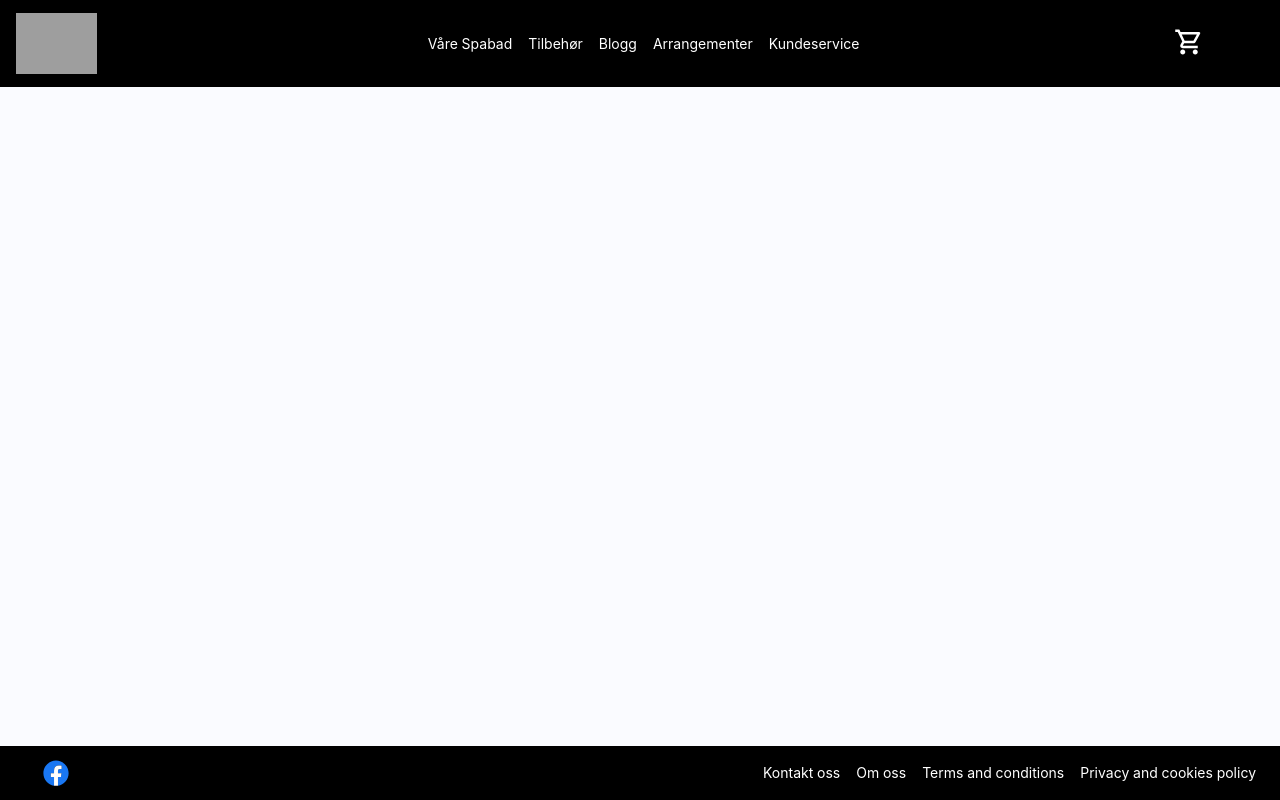
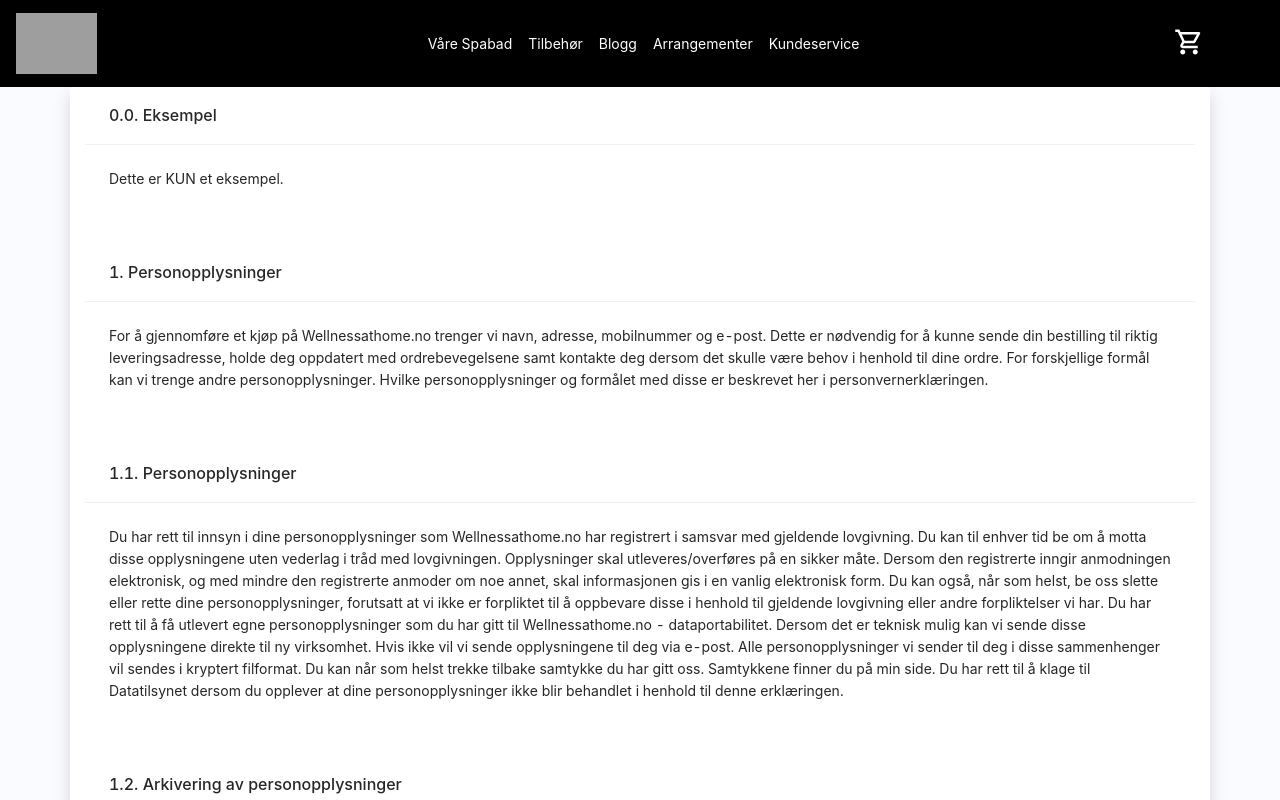
Before and after one commit to frikoPro/wellness-at-home, a React (Create React App) app in the folder client/: page /personvern in a window 1280 px wide. Shown: the top 800 px of the page. Built offline with nearby package versions, Linux system fonts and the light colour scheme; no server answers; grey boxes are pictures that could not be loaded.

Commit message:
Privacy page added to routes

```diff
--- a/client/src/components/Footer.js
+++ b/client/src/components/Footer.js
@@ -42,8 +42,8 @@ const Footer = () => {
 				<Nav.Link as={Link} className="nav-text-color hover-gold">
 					Terms and conditions
 				</Nav.Link>
-				<Nav.Link as={Link} className="nav-text-color hover-gold">
-					Privacy and cookies policy
+				<Nav.Link as={Link} className="nav-text-color hover-gold" to='/personvern'>
+					Personvern
 				</Nav.Link>
 			</Nav>
 		</Navbar>
--- a/client/src/components/webpanel/events/EventsPanelWeekday.js
+++ b/client/src/components/webpanel/events/EventsPanelWeekday.js
@@ -1,11 +1,14 @@
 import React, {useState} from 'react';
 import {Button, Input} from 'antd';
+
 
 const EventsPanelWeekday = () => {
     const [events, setEvents] = useState([]);
 
     return (
         <>
+            {/*<PickerWithType type={time} onChange={value => console.log(value)} />*/}
+
             <Button onClick={() => setEvents(
                 [...events, {"first_name": 'Ari'}]
             )}>Add</Button>
--- a/client/src/routes/Routes.js
+++ b/client/src/routes/Routes.js
@@ -26,6 +26,7 @@ import AboutUsPage from '../views/AboutUsPage/AboutUsPage';
 import { OrderProvider } from '../contexts/OrderContext';
 import { CartProvider } from '../contexts/CartContext';
 import { EventProvider } from '../contexts/EventContext';
+import PrivacyPage from '../views/privacyPage/PrivacyPage'
 
 const Routes = () => {
 	const loggedIn = useContext(LoggedInContext);
@@ -48,6 +49,9 @@ const Routes = () => {
 													<Switch>
 														<Route exact path="/">
 															<HomePage />
+														</Route>
+														<Route path="/personvern">
+															<PrivacyPage />
 														</Route>
 														<Route path="/blogg">
 															<Blogg />
--- /dev/null
+++ b/client/src/views/privacyPage/PrivacyPage.js
@@ -0,0 +1,68 @@
+import React, {useContext} from 'react';
+import {Container } from "react-bootstrap";
+import {Helmet} from "react-helmet";
+import {Button, Card} from "antd";
+import {LoggedInContext} from "../../contexts/LoggedInContext";
+
+const PrivacyPage = () => {
+    const loggedIn = useContext(LoggedInContext);
+    const mockdata = [
+        {
+            articleNumber: '0.0',
+            articleTitle: 'Eksempel',
+            articleText: 'Dette er KUN et eksempel.'
+        },
+        {
+            articleNumber: '1',
+            articleTitle: 'Personopplysninger',
+            articleText: 'For å gjennomføre et kjøp på Wellnessathome.no trenger vi navn, adresse, mobilnummer og e-post. Dette er nødvendig for å kunne sende din bestilling til riktig leveringsadresse, holde deg oppdatert med ordrebevegelsene samt kontakte deg dersom det skulle være behov i henhold til dine ordre. For forskjellige formål kan vi trenge andre personopplysninger. Hvilke personopplysninger og formålet med disse er beskrevet her i personvernerklæringen.'
+        },
+        {
+            articleNumber: '1.1',
+            articleTitle: 'Personopplysninger',
+            articleText: 'Du har rett til innsyn i dine personopplysninger som Wellnessathome.no har registrert i samsvar med gjeldende lovgivning. Du kan til enhver tid be om å motta disse opplysningene uten vederlag i tråd med lovgivningen. Opplysninger skal utleveres/overføres på en sikker måte. Dersom den registrerte inngir anmodningen elektronisk, og med mindre den registrerte anmoder om noe annet, skal informasjonen gis i en vanlig elektronisk form. Du kan også, når som helst, be oss slette eller rette dine personopplysninger, forutsatt at vi ikke er forpliktet til å oppbevare disse i henhold til gjeldende lovgivning eller andre forpliktelser vi har. Du har rett til å få utlevert egne personopplysninger som du har gitt til Wellnessathome.no -  dataportabilitet. Dersom det er teknisk mulig kan vi sende disse opplysningene direkte til ny virksomhet. Hvis ikke vil vi sende opplysningene til deg via e-post. Alle personopplysninger vi sender til deg i disse sammenhenger vil sendes i kryptert filformat. Du kan når som helst trekke tilbake samtykke du har gitt oss. Samtykkene finner du på min side. Du har rett til å klage til Datatilsynet dersom du opplever at dine personopplysninger ikke blir behandlet i henhold til denne erklæringen.'
+        },
+        {
+            articleNumber: '1.2',
+            articleTitle: 'Arkivering av personopplysninger',
+            articleText: 'Regnskapsloven pålegger oss å lagre transaksjonsdata i 5 år. For å kunne ivareta kunders rettigheter i forbindelse med garanti og reklamasjon i henhold til forbrukerkjøpsloven, kjøpsloven og Wellnessathome.no sine salgsbetingelser, lagrer vi kjøpshistorikk i 10 år.'
+        },
+        {
+            articleNumber: '1.3',
+            articleTitle: 'Personopplysninger',
+            articleText: 'For å gjennomføre et kjøp på Wellnessathome.no trenger vi navn, adresse, mobilnummer og e-post. Dette er nødvendig for å kunne sende din bestilling til riktig leveringsadresse, holde deg oppdatert med ordrebevegelsene samt kontakte deg dersom det skulle være behov i henhold til dine ordre. For forskjellige formål kan vi trenge andre personopplysninger. Hvilke personopplysninger og formålet med disse er beskrevet her i personvernerklæringen.'
+        },
+        {
+            articleNumber: '1.4',
+            articleTitle: 'Personopplysninger',
+            articleText: 'Du har rett til innsyn i dine personopplysninger som Wellnessathome.no har registrert i samsvar med gjeldende lovgivning. Du kan til enhver tid be om å motta disse opplysningene uten vederlag i tråd med lovgivningen. Opplysninger skal utleveres/overføres på en sikker måte. Dersom den registrerte inngir anmodningen elektronisk, og med mindre den registrerte anmoder om noe annet, skal informasjonen gis i en vanlig elektronisk form. Du kan også, når som helst, be oss slette eller rette dine personopplysninger, forutsatt at vi ikke er forpliktet til å oppbevare disse i henhold til gjeldende lovgivning eller andre forpliktelser vi har. Du har rett til å få utlevert egne personopplysninger som du har gitt til Wellnessathome.no -  dataportabilitet. Dersom det er teknisk mulig kan vi sende disse opplysningene direkte til ny virksomhet. Hvis ikke vil vi sende opplysningene til deg via e-post. Alle personopplysninger vi sender til deg i disse sammenhenger vil sendes i kryptert filformat. Du kan når som helst trekke tilbake samtykke du har gitt oss. Samtykkene finner du på min side. Du har rett til å klage til Datatilsynet dersom du opplever at dine personopplysninger ikke blir behandlet i henhold til denne erklæringen.'
+        },
+        {
+            articleNumber: '1.5',
+            articleTitle: 'Arkivering av personopplysninger',
+            articleText: 'Regnskapsloven pålegger oss å lagre transaksjonsdata i 5 år. For å kunne ivareta kunders rettigheter i forbindelse med garanti og reklamasjon i henhold til forbrukerkjøpsloven, kjøpsloven og Wellnessathome.no sine salgsbetingelser, lagrer vi kjøpshistorikk i 10 år.'
+        },
+
+    ]
+
+    return (
+        <>
+            <Helmet>
+                <title>Personvern</title>
+            </Helmet>
+            <Container className={`bg-white shadow`}>
+            {mockdata.map((post) => (
+                <Card title={`${post.articleNumber}. ${post.articleTitle}`}
+                      className={`mb-3`}
+                      bordered={false}
+                      loading={false}
+                      extra={loggedIn ? <><Button>Rediger</Button> <Button danger>Slett</Button></> : null}>
+                    <p>{post.articleText}</p>
+                </Card>
+            ))}
+            </Container>
+        </>
+    );
+};
+
+export default PrivacyPage;
```
